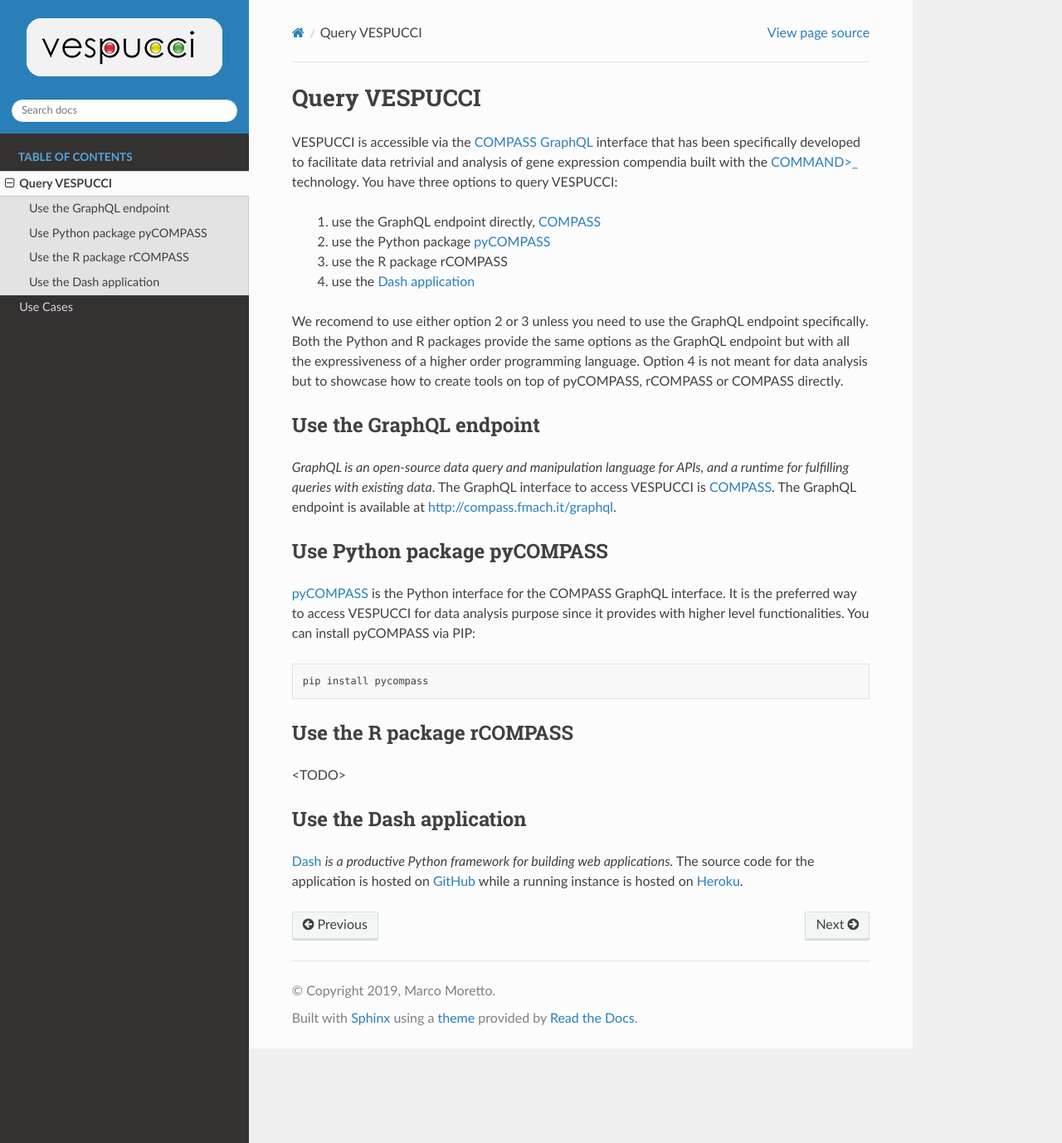
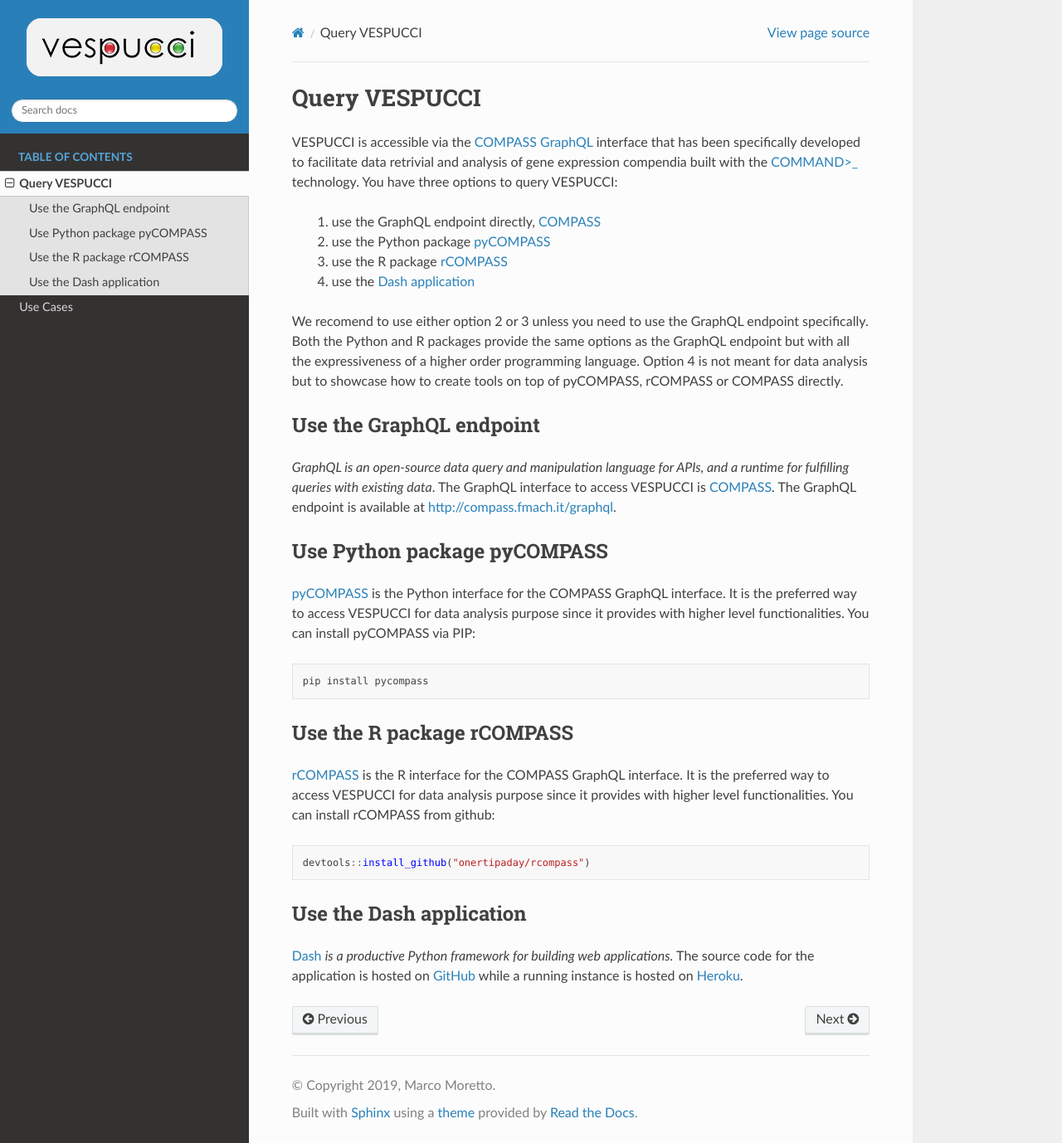
Before and after one commit to marcomoretto/VESPUCCI, a Sphinx documentation site: the page built from docs/query_vespucci.rst, in a window 1280 px wide and 1378 px high. Shown: the whole window at 83% size. Built offline with Sphinx 7.4.7 and the Read the Docs theme 2.0.0, drawn with Linux system fonts in a browser that asks for light colours.

Commit message:
rCOMPASS info added to query_vespucci.rst

```diff
--- a/docs/query_vespucci.rst
+++ b/docs/query_vespucci.rst
@@ -8,7 +8,7 @@
 
  2. use the Python package `pyCOMPASS <https://pycompass.readthedocs.io>`_
 
- 3. use the R package rCOMPASS
+ 3. use the R package `rCOMPASS <https://onertipaday.github.io/rcompass/>`_
 
  4. use the `Dash application <https://dashcompass.herokuapp.com/>`_
 
@@ -28,7 +28,11 @@
 
 Use the R package rCOMPASS
 --------------------------
-<TODO>
+`rCOMPASS <https://onertipaday.github.io/rcompass/>`_ is the R interface for the COMPASS GraphQL interface. It is the preferred way to access VESPUCCI for data analysis purpose since it provides with higher level functionalities. You can install rCOMPASS from github:
+
+.. code-block:: R
+
+    devtools::install_github("onertipaday/rcompass")
 
 Use the Dash application
 --------------------------
```
